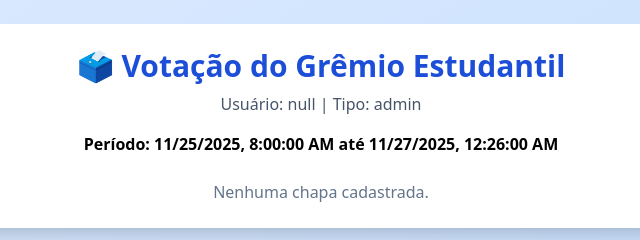
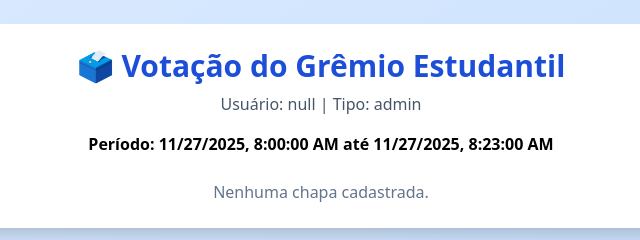
Before and after one commit to EntreAlunos/EntreAlunos, a plain HTML site: page votacao.html in a window 1280 px wide. Shown: the top 240 px of the page, 319-959 px from the left. Drawn offline with nearby package versions, Linux system fonts and the light colour scheme; sample sign-in values are in the browser's storage.

Commit message:
Update votacao.html

```diff
--- a/votacao.html
+++ b/votacao.html
@@ -48,8 +48,8 @@
    ⚙️ CONFIGURAÇÃO DA VOTAÇÃO
    ALTERE APENAS ESSE BLOCO
 ================================ */
-const DATA_INICIO = new Date("2025-11-25T08:00:00"); // ABERTURA
-const DATA_FIM    = new Date("2025-11-27T00:26:00"); // ENCERRAMENTO
+const DATA_INICIO = new Date("2025-11-27T08:00:00"); // ABERTURA
+const DATA_FIM    = new Date("2025-11-27T08:23:00"); // ENCERRAMENTO
 
 /* ===============================
    LOGIN
```
